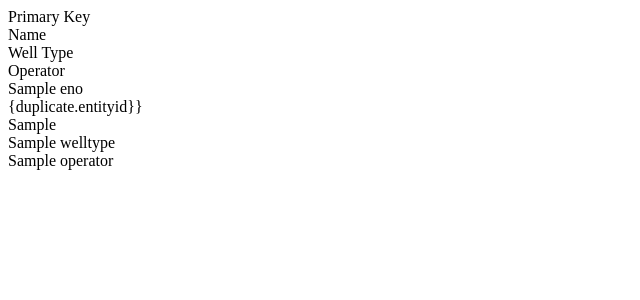
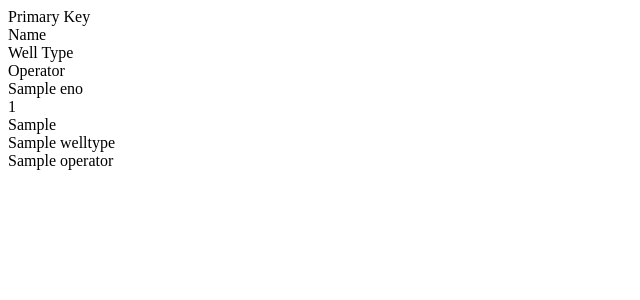
Before and after one commit to comtesacristain/rdis, a Python web app: template data_manager/templates/duplicates/duplicate.html in a window 1280 px wide. Shown: the top 300 px of the page, without its empty margins (0-640 px from the left). Run offline with Jinja, Linux system fonts and the light colour scheme; the template is opened without the code that fills it: most values are stand-ins (such as "Sample title", 1, 10 or a date in 2020).

Commit message:
Left curly brace off

```diff
--- a/data_manager/templates/duplicates/duplicate.html
+++ b/data_manager/templates/duplicates/duplicate.html
@@ -8,7 +8,7 @@
   {%for duplicate in duplicate_entities%}
   <div>
 	  <div>{{duplicate.eno}}</div>
-	  <div>{duplicate.entityid}}</div>
+	  <div>{{duplicate.entityid}}</div>
 	  <div>{{duplicate.entity_type}}</div>
 	  <div>{{duplicate.well.welltype}}</div>
 	  <div>{{duplicate.well.operator}}</div>
```
